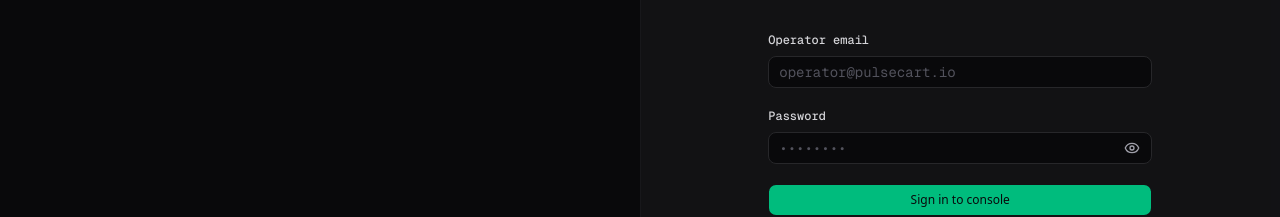
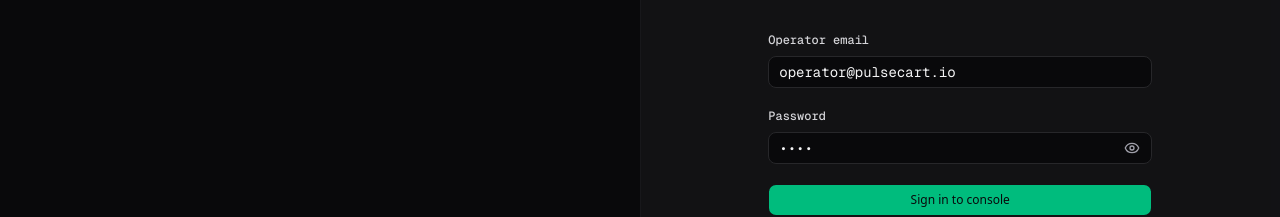
Before and after one commit to Ayush-0108/Exasol, a Next.js app in the folder pulsecart-frontend/: page /login in a window 1280 px wide. Shown: the part 318-535 px from the top of the page. Built offline with nearby package versions, Linux system fonts and the light colour scheme.

Commit message:
Prefill default login email and password on operator sign in page

```diff
--- a/pulsecart-frontend/app/login/page.tsx
+++ b/pulsecart-frontend/app/login/page.tsx
@@ -10,8 +10,8 @@ import { Label } from "@/components/ui/label"
 
 export default function LoginPage() {
   const router = useRouter()
-  const [email, setEmail] = useState("")
-  const [password, setPassword] = useState("")
+  const [email, setEmail] = useState("operator@pulsecart.io")
+  const [password, setPassword] = useState("demo")
   const [showPassword, setShowPassword] = useState(false)
   const [isLoading, setIsLoading] = useState(false)
 
```
